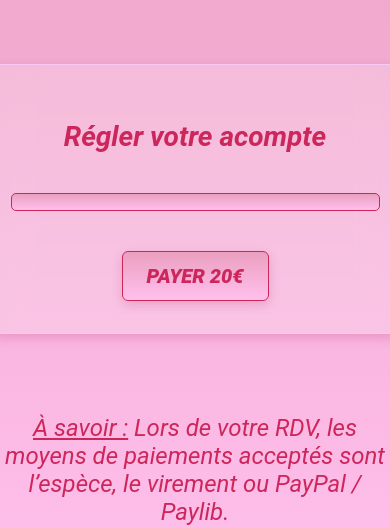
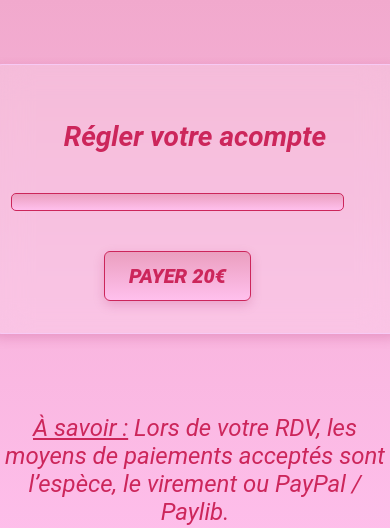
Before and after one commit to Willy-Pottier/payment_lorlinails, a website: page frontend/public/index.html in a window 390 px wide. Shown: the part 258-786 px from the top of the page. Drawn offline with Linux system fonts and the light colour scheme; a script that the page names is missing.

Commit message:
Préparation de la version mobile + Debug compile CSS

```diff
--- a/frontend/public/index.html
+++ b/frontend/public/index.html
@@ -3,7 +3,8 @@
 <head>
     <meta charset="UTF-8">
     <meta name="viewport" content="width=device-width, initial-scale=1.0">
-    <link rel="stylesheet" href="/frontend/styles/main.css">
+    <link rel="stylesheet" href="/frontend/dist/main.css">
+    <!-- <link rel="stylesheet" href="/frontend/styles/_layout.scss"> -->
     <title>Paiement Acompte</title>
     <script src="https://js.stripe.com/v3/"></script>
     <script src="/frontend/js/index.js" defer></script>
--- a/frontend/styles/_layout.scss
+++ b/frontend/styles/_layout.scss
@@ -0,0 +1,20 @@
+@use 'variables';
+@use 'mixins';
+@use 'base';
+@use 'components';
+
+// /* STYLES SPÉCIFIQUES POUR MOBILE */
+@include mixins.mobile {
+    body {
+        background-color: #FFC0ED;
+    }
+
+    .glass-card {
+        padding: 15px;
+        max-width: 100%;
+    }
+
+    #payment-form {
+        max-width: 90%;  // Réduit la taille du formulaire sur mobile
+    }
+}
--- a/package.json
+++ b/package.json
@@ -5,8 +5,8 @@
   "main": "index.js",
   "scripts": {
     "test": "echo \"Error: no test specified\" && exit 1",
-    "build-css": "sass styles/main.scss styles/main.css --style compressed",
-    "watch-css": "sass --watch styles/main.scss:styles/main.css"
+    "build-css": "sass frontend/styles/main.scss frontend/dist/main.css --style compressed",
+    "watch-css": "sass --watch frontend/styles/main.scss:frontend/dist/main.css"
   },
   "keywords": [],
   "author": "",
```
Also changed, not shown: frontend/dist/main.css, frontend/styles/_mixins.scss (line endings or trailing spaces), frontend/styles/main.css (deleted), frontend/styles/main.scss (line endings or trailing spaces), 2 other files.
